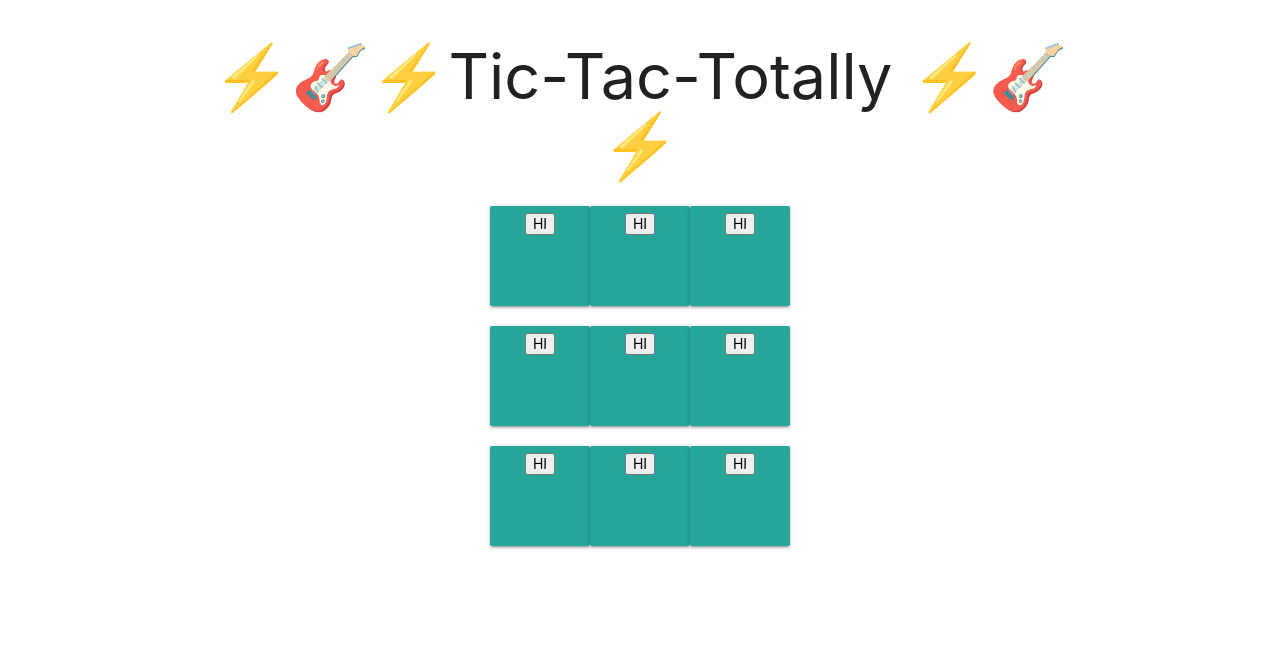
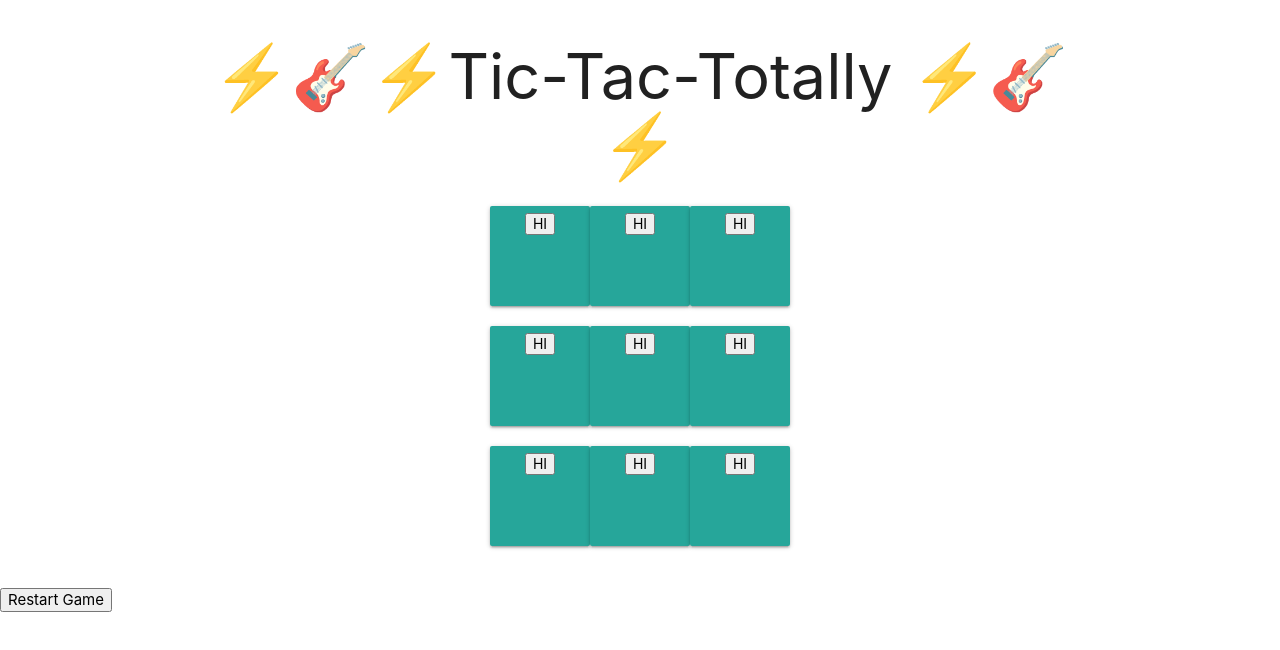
Before and after one commit to LaurenMusante/TicTacTotally, a React app: page /#/ in a window 1280 px wide. Shown: the top 650 px of the page. Built offline with nearby package versions, Linux system fonts and the light colour scheme.

Commit message:
Add Restart Game function

```diff
--- a/src/components/Grid.jsx
+++ b/src/components/Grid.jsx
@@ -1,12 +1,22 @@
 import React from 'react';
 import Square from './Square';
+import { connect } from 'react-redux';
 import 'materialize-css/dist/css/materialize.min.css';
 
-function Grid () {
+function Grid (props) {
     const rowCSS = {
         display: 'flex',
         justifyContent: 'center'
     }
+
+    function handleRestart() {
+        const { dispatch } = props;
+        const action = { type: 'RESTART'}
+        dispatch(action);
+        console.log(props)
+
+    }
+
     return (
         <div className="">
             <div style={rowCSS} className="row">
@@ -24,8 +34,16 @@ function Grid () {
             <div className=""><Square id='8'/></div>
             <div className=""><Square id='9'/></div>
             </div>
+            <br/>
+            <button onClick={handleRestart}>Restart Game</button>
         </div>
     )
 }
 
-export default Grid;
+const mapStateToProps = state => {
+    return{
+        gameState: state.dataReducer
+    }
+}
+
+export default connect(mapStateToProps)(Grid);
--- a/src/reducers/game-data-reducer.js
+++ b/src/reducers/game-data-reducer.js
@@ -9,7 +9,9 @@ export default (state = {}, action) => {
         case 'VAL_X':
             newState = Object.assign({}, state, { [id]: 'X'})
             return newState
-
+        case 'RESTART':
+            newState = {}
+            return newState
         default:
         return state;
     }
```
Also changed, not shown: 1 other file (tests, documents, lock files or other folders).
